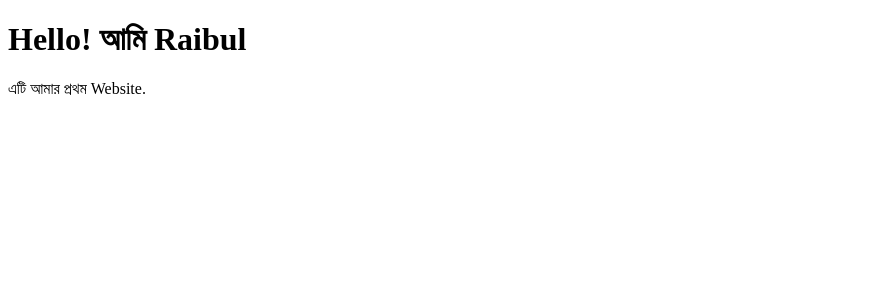
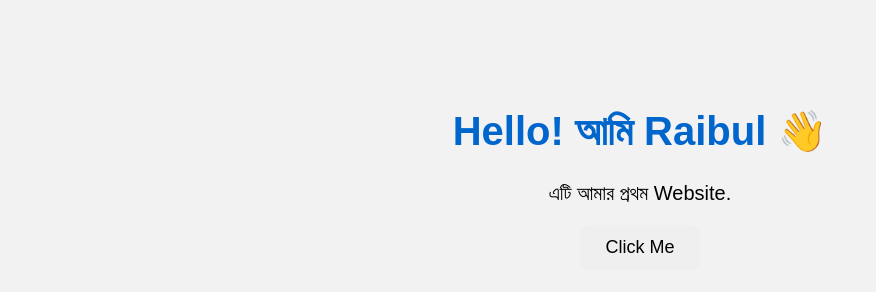
Before and after one commit to raibulislampk-rgb/my-first-website, a plain HTML site: page index.html in a window 1280 px wide. Shown: the whole page, without its empty margins (0-876 px from the left). Drawn offline with Linux system fonts and the light colour scheme.

Commit message:
Update index.html

```diff
--- a/index.html
+++ b/index.html
@@ -1,11 +1,45 @@
+<h1 {
+    color: blue;
+}>
 <!DOCTYPE html>
 <html>
 <head>
-    <title>My First Website</title>
+    <title>Raibul's Website</title>
+
+    <style>
+        body {
+            text-align: center;
+            font-family: Arial;
+            background: #f2f2f2;
+            padding-top: 100px;
+        }
+
+        h1 {
+            color: #0066cc;
+            font-size: 40px;
+        }
+
+        p {
+            font-size: 20px;
+        }
+
+        button {
+            padding: 12px 25px;
+            font-size: 18px;
+            border: none;
+            border-radius: 8px;
+            cursor: pointer;
+        }
+    </style>
 </head>
 
 <body>
-    <h1>Hello! আমি Raibul</h1>
+
+    <h1>Hello! আমি Raibul 👋</h1>
+
     <p>এটি আমার প্রথম Website.</p>
+
+    <button>Click Me</button>
+
 </body>
 </html>
```
